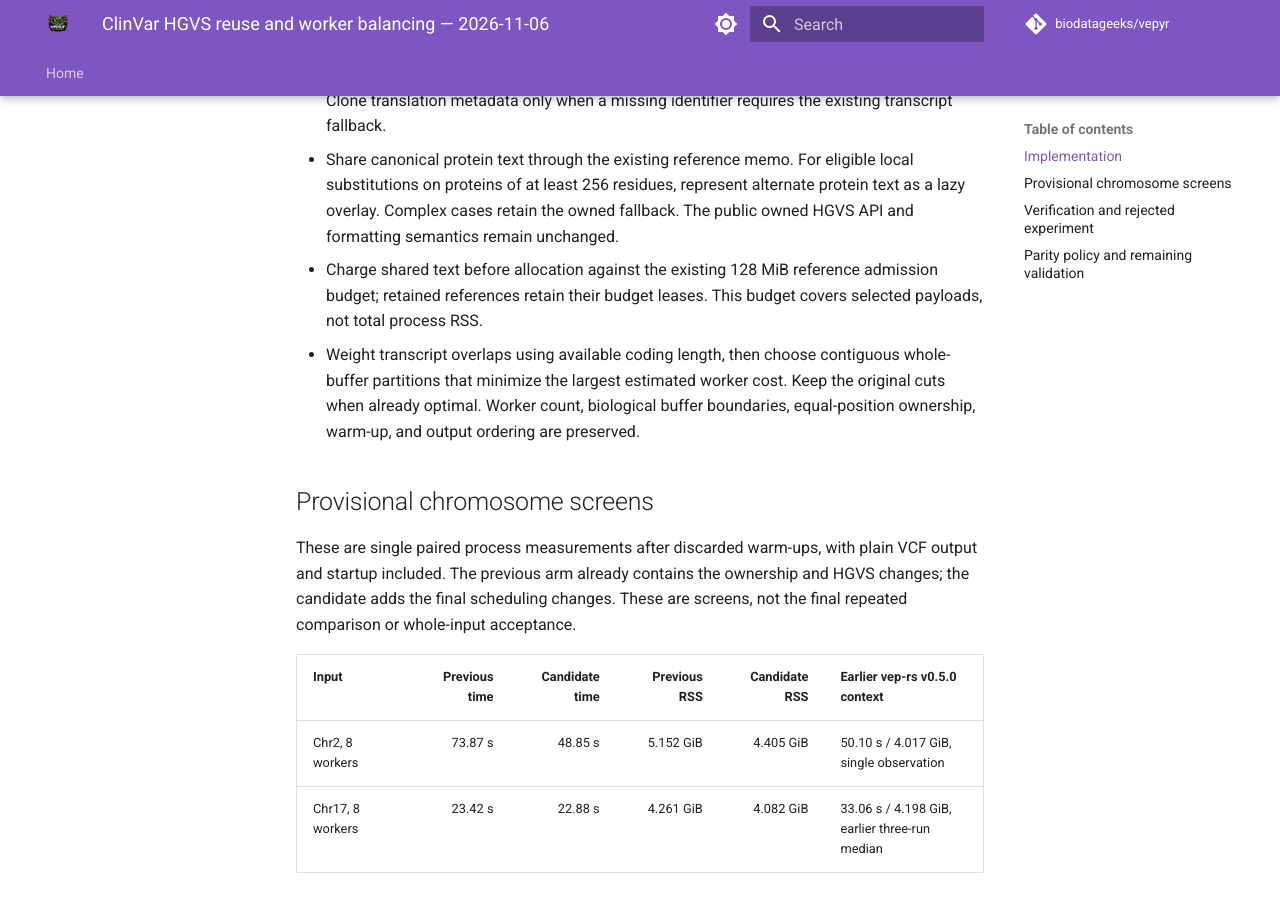
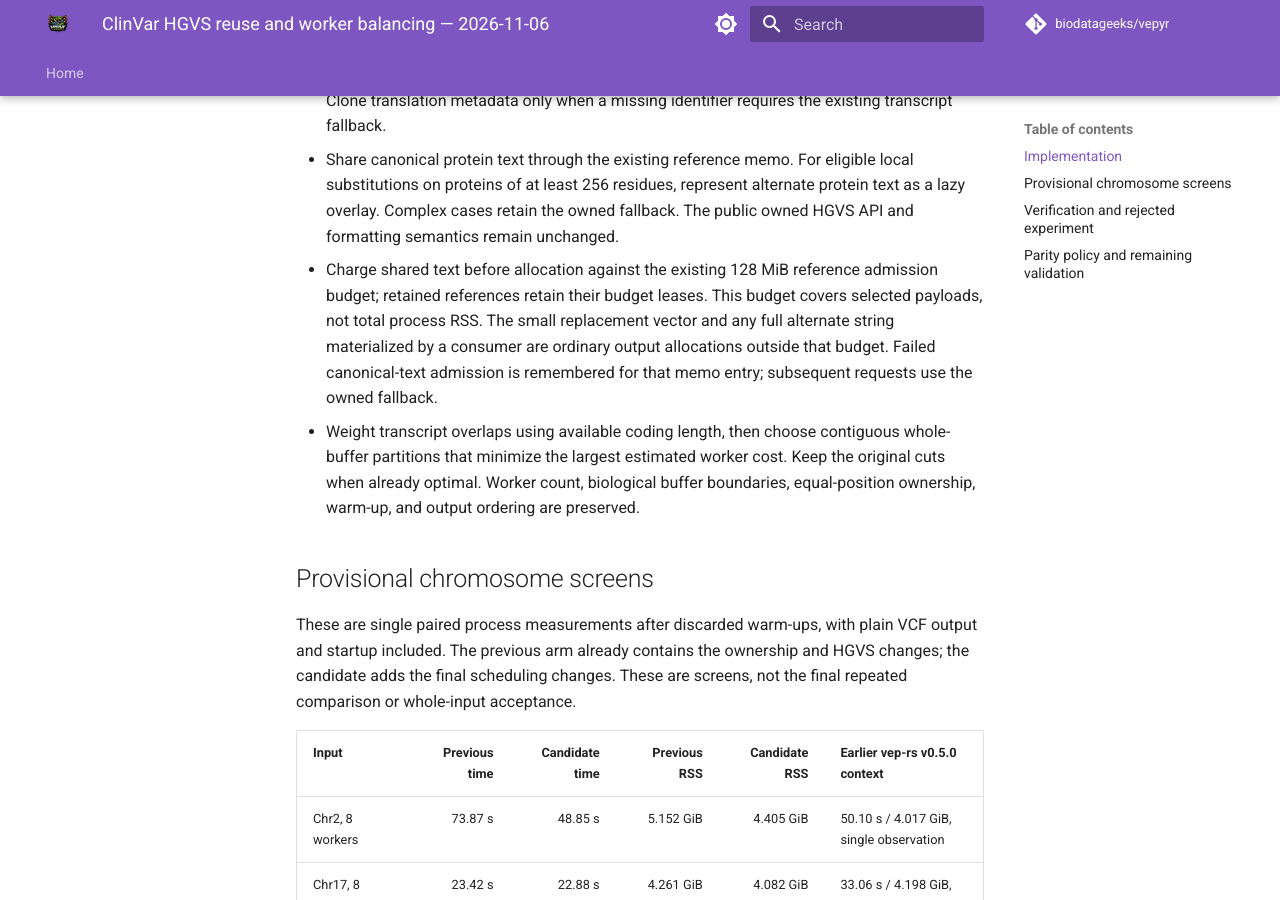
Before and after one commit to biodatageeks/vepyr, an MkDocs documentation site: the page built from docs/clinvar-followup-performance-2026-11-06.md, in a window 1280 px wide and 900 px high, scrolled down 375 px. Built offline with MkDocs 1.6.1 and Material for MkDocs 9.7.7, drawn with Linux system fonts in a browser that asks for light colours; comment, search, counter and statistics services are not loaded; some of the changed text lies outside the part shown.

Commit message:
docs: tie ClinVar evidence to published engine source

```diff
--- a/docs/clinvar-followup-performance-2026-11-06.md
+++ b/docs/clinvar-followup-performance-2026-11-06.md
@@ -15,7 +15,10 @@
   public owned HGVS API and formatting semantics remain unchanged.
 - Charge shared text before allocation against the existing 128 MiB reference
   admission budget; retained references retain their budget leases. This budget
-  covers selected payloads, not total process RSS.
+  covers selected payloads, not total process RSS. The small replacement vector
+  and any full alternate string materialized by a consumer are ordinary output
+  allocations outside that budget. Failed canonical-text admission is remembered
+  for that memo entry; subsequent requests use the owned fallback.
 - Weight transcript overlaps using available coding length, then choose contiguous
   whole-buffer partitions that minimize the largest estimated worker cost. Keep
   the original cuts when already optimal. Worker count, biological buffer
@@ -85,4 +88,14 @@
 Formats remains `e0379fb28a0d4d74f8da4c9cbd357182361349f9`; cache revision remains
 `ac2c8ad979ad063816368b0720e6e4501d64a3f3` (VEP 116 GRCh38 merged).
 
+Published engine revision: `8e279811b10b8ce95de465b4bd69b79c0e4af75f`
+([functions PR #326](https://github.com/biodatageeks/datafusion-bio-functions/pull/326)).
+The four measured Rust files match this commit byte for byte. Locked Cargo
+metadata resolves this revision, and all 146 tracked Rust/manifest files across
+the upstream repository match its checkout. That includes 76 files in the VEP
+crate subtree, the scope used by the preceding serial report; the different
+counts describe different verification scopes. Historical reports retain their
+own snapshot counts. The only post-build engine change is performance
+documentation; the companion lockfile changes only the engine source revision.
+
 [Screen observations, source hashes, and complete standard gate logs](../performance-tests/clinvar-followup-2026-11-06.json).
```
Also changed, not shown: 1 other file.
